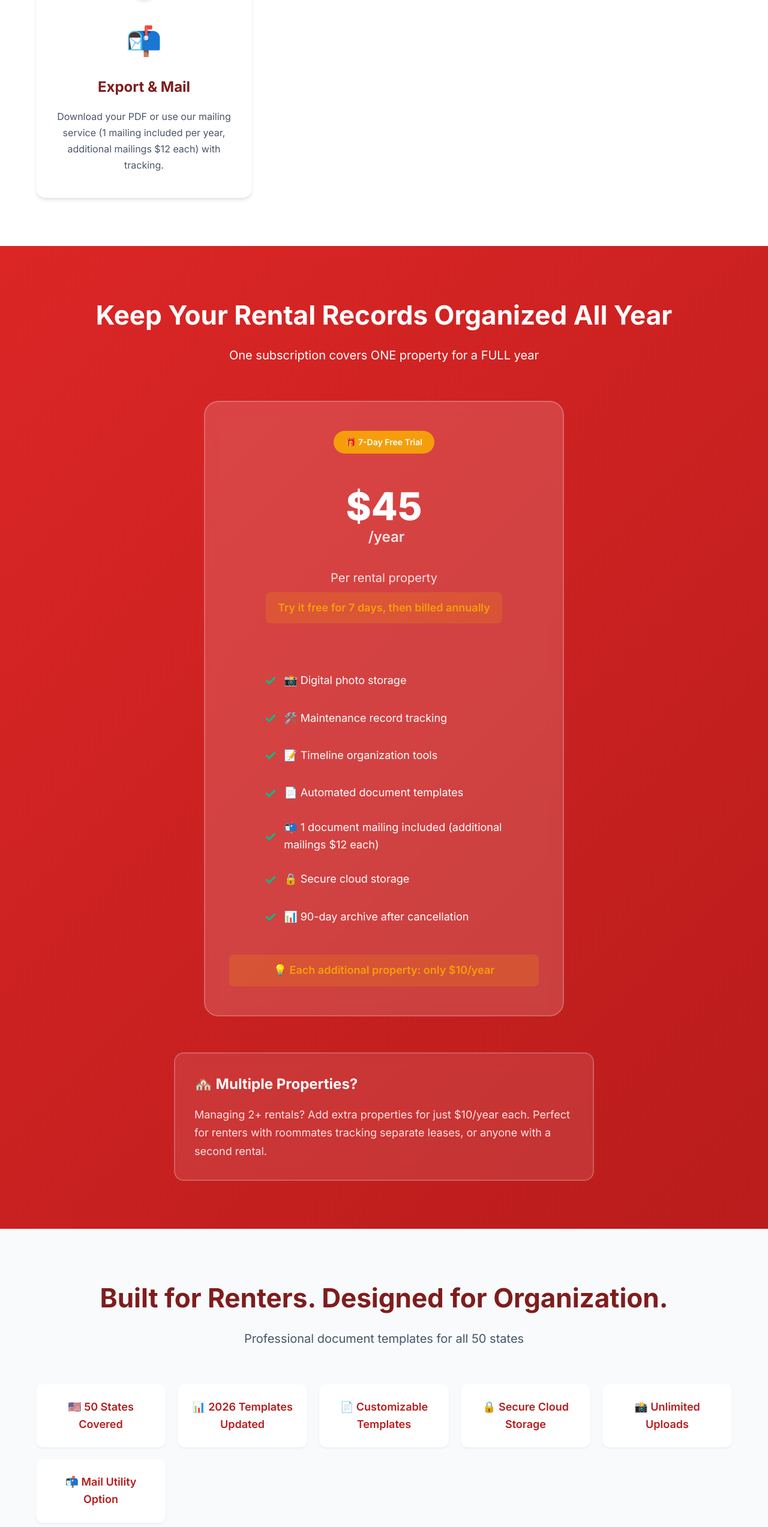
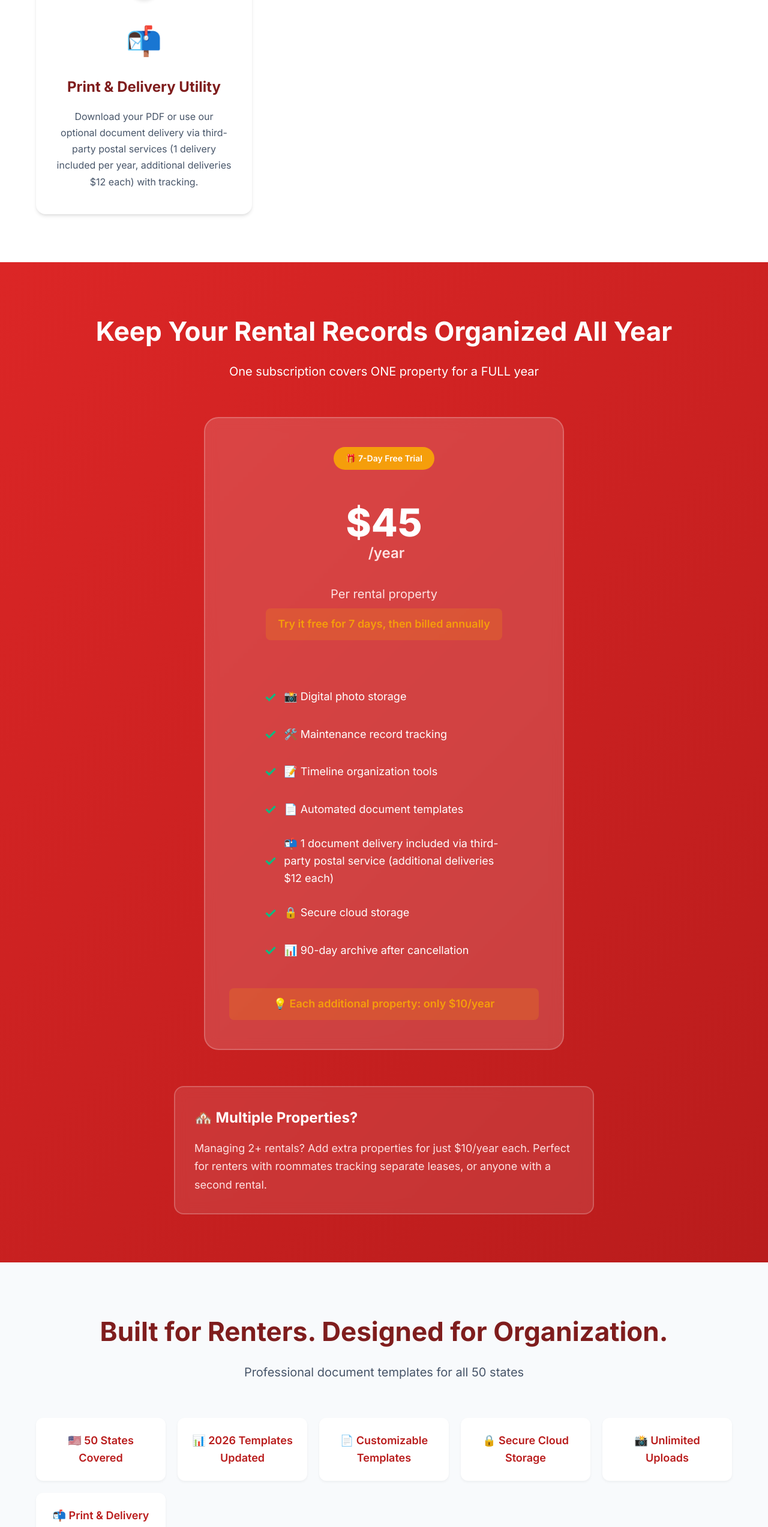
Before and after one commit to ilyassBZ/claimyourdeposit.com, a React (Vite) app in the folder client/: page / in a window 1280 px wide. Shown: the part 2807-5352 px from the top of the page at 60% size. Built offline with nearby package versions, Linux system fonts and the light colour scheme.

Commit message:
fix: change mailing

```diff
--- a/client/src/components/FAQ.jsx
+++ b/client/src/components/FAQ.jsx
@@ -6,7 +6,7 @@ export default function FAQ() {
   const faqs = [
     {
       question: "How does the subscription work?",
-      answer: "Start with a 7-day free trial. After the trial period, you'll be charged $45/year for ONE rental property with unlimited photo uploads, cloud storage, document template generation, and 1 document mailing included. Additional mailings are $12 each. Each additional property is $10/year. Cancel anytime during or after the trial, with 90-day archive access after cancellation."
+      answer: "Start with a 7-day free trial. After the trial period, you'll be charged $45/year for ONE rental property with unlimited photo uploads, cloud storage, document template generation, and 1 document delivery via third-party postal service included. Additional deliveries are $12 each. Each additional property is $10/year. Cancel anytime during or after the trial, with 90-day archive access after cancellation."
     },
     {
       question: "When should I start using this tool?",
@@ -26,11 +26,11 @@ export default function FAQ() {
     },
     {
       question: "What if I need to send my documentation?",
-      answer: "You can download your PDF summary at any time for free. Your annual subscription includes 1 tracked mailing service. If you need to mail additional documents, each mailing costs $12 and includes tracking."
+      answer: "You can download your PDF summary at any time for free. Your annual subscription includes 1 document delivery via third-party postal service with tracking. If you need additional deliveries, each costs $12 and includes tracking. All documents are user-generated and sent as-is. We do not provide legal advice or guarantee any outcomes."
     },
     {
       question: "Can I use this for multiple properties?",
-      answer: "Yes! Your first property is $45/year (includes 1 document mailing). Each additional property (like a second rental or roommate's separate lease) is only $10/year."
+      answer: "Yes! Your first property is $45/year (includes 1 document delivery via third-party postal service). Each additional property (like a second rental or roommate's separate lease) is only $10/year."
     },
     {
       question: "What happens to my data if I cancel?",
--- a/client/src/components/Home.jsx
+++ b/client/src/components/Home.jsx
@@ -107,8 +107,8 @@ export default function Home() {
             <div className="step-card">
               <span className="step-number">4</span>
               <span className="step-icon">📬</span>
-              <h3>Export & Mail</h3>
-              <p>Download your PDF or use our mailing service (1 mailing included per year, additional mailings $12 each) with tracking.</p>
+              <h3>Print & Delivery Utility</h3>
+              <p>Download your PDF or use our optional document delivery via third-party postal services (1 delivery included per year, additional deliveries $12 each) with tracking.</p>
             </div>
           </div>
         </div>
@@ -136,7 +136,7 @@ export default function Home() {
               <li>🛠️ Maintenance record tracking</li>
               <li>📝 Timeline organization tools</li>
               <li>📄 Automated document templates</li>
-              <li>📬 1 document mailing included (additional mailings $12 each)</li>
+              <li>📬 1 document delivery included via third-party postal service (additional deliveries $12 each)</li>
               <li>🔒 Secure cloud storage</li>
               <li>📊 90-day archive after cancellation</li>
             </ul>
@@ -168,7 +168,7 @@ export default function Home() {
             <div className="trust-badge">📄 Customizable Templates</div>
             <div className="trust-badge">🔒 Secure Cloud Storage</div>
             <div className="trust-badge">📸 Unlimited Uploads</div>
-            <div className="trust-badge">📬 Mail Utility Option</div>
+            <div className="trust-badge">📬 Print & Delivery Utility</div>
           </div>
 
           <div className="stat-highlight">
@@ -203,7 +203,7 @@ export default function Home() {
             🎁 7 days free, then $45/year per property<br />
             🔒 Secure cloud storage all year<br />
             📄 Customizable document templates when you need them<br />
-            📬 1 document mailing included (additional mailings $12 each)
+            📬 1 document delivery included (additional deliveries $12 each via third-party postal service)
           </p>
           <NewsletterForm variant="hero" />
         </div>
--- a/client/src/components/RefundPolicy.jsx
+++ b/client/src/components/RefundPolicy.jsx
@@ -27,7 +27,7 @@ export default function RefundPolicy() {
           <ul>
             <li>The request is made within 14 days of the transaction.</li>
             <li>You have not generated more than one (1) document from our templates.</li>
-            <li>You have not used the mailing utility service to send any documents.</li>
+            <li>You have not used the document delivery utility (third-party postal service) to send any documents.</li>
             <li>You have not exported or downloaded significant amounts of data.</li>
           </ul>
 
@@ -36,9 +36,9 @@ export default function RefundPolicy() {
           <h2>3. Non-Refundable Situations</h2>
           <p>We generally do not offer refunds in the following cases:</p>
           <ul>
-            <li><strong>Product Usage:</strong> Once documents are mailed using our utility service or multiple templates are generated, the software is considered "used," and the statutory right to cancel is waived.</li>
+            <li><strong>Product Usage:</strong> Once documents are delivered using our third-party postal service utility or multiple templates are generated, the software is considered "used," and the statutory right to cancel is waived. All documents sent are user-generated and sent as-is.</li>
             <li><strong>Technical Inability:</strong> Issues arising from a lack of technical skill or incorrect data entry by the user.</li>
-            <li><strong>User Outcomes:</strong> We provide organizational tools and customizable templates but cannot guarantee any particular response from third parties.</li>
+            <li><strong>User Outcomes:</strong> We provide organizational tools and customizable templates but cannot guarantee any particular response from third parties. We do not provide legal advice.</li>
             <li><strong>Wire Transfers:</strong> Per Paddle's terms, payments made via wire transfer are non-refundable.</li>
           </ul>
 
--- a/client/src/components/TermsAndConditions.jsx
+++ b/client/src/components/TermsAndConditions.jsx
@@ -31,10 +31,14 @@ export default function TermsAndConditions() {
             <li>Organizing rental records in a digital workspace</li>
             <li>Generating customizable document templates for personal use</li>
             <li>Managing tenant property condition records</li>
+            <li>Optional document delivery via third-party postal services</li>
           </ul>
           <p>
             <strong>We are NOT lawyers and do not provide legal advice or legal services.</strong><br />
             All templates and documents are tools for your personal organization. You have full control over all content and text.
+          </p>
+          <p>
+            <strong>Document Delivery:</strong> All mailed documents are user-generated and sent as-is via a third-party postal service. ClaimYourDeposit does not provide legal advice or guarantee any outcomes.
           </p>
 
           <hr />
```
